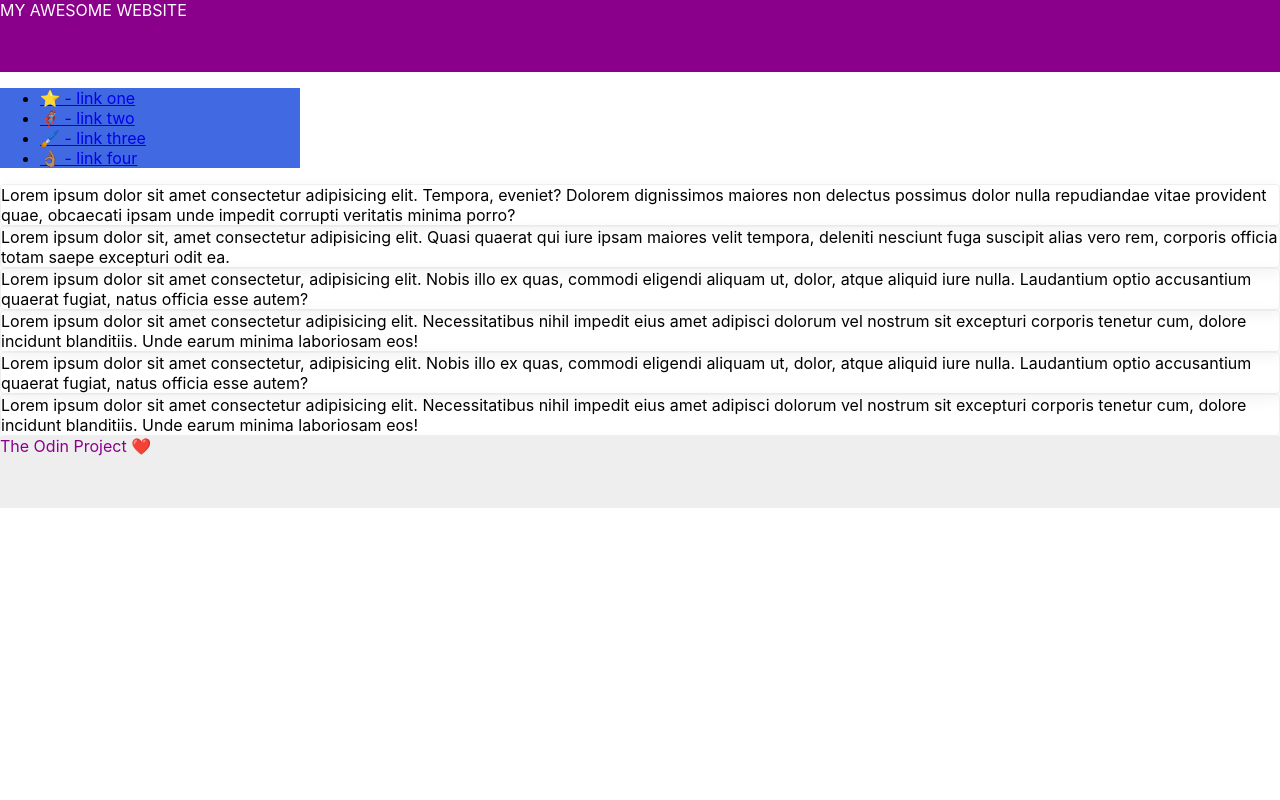
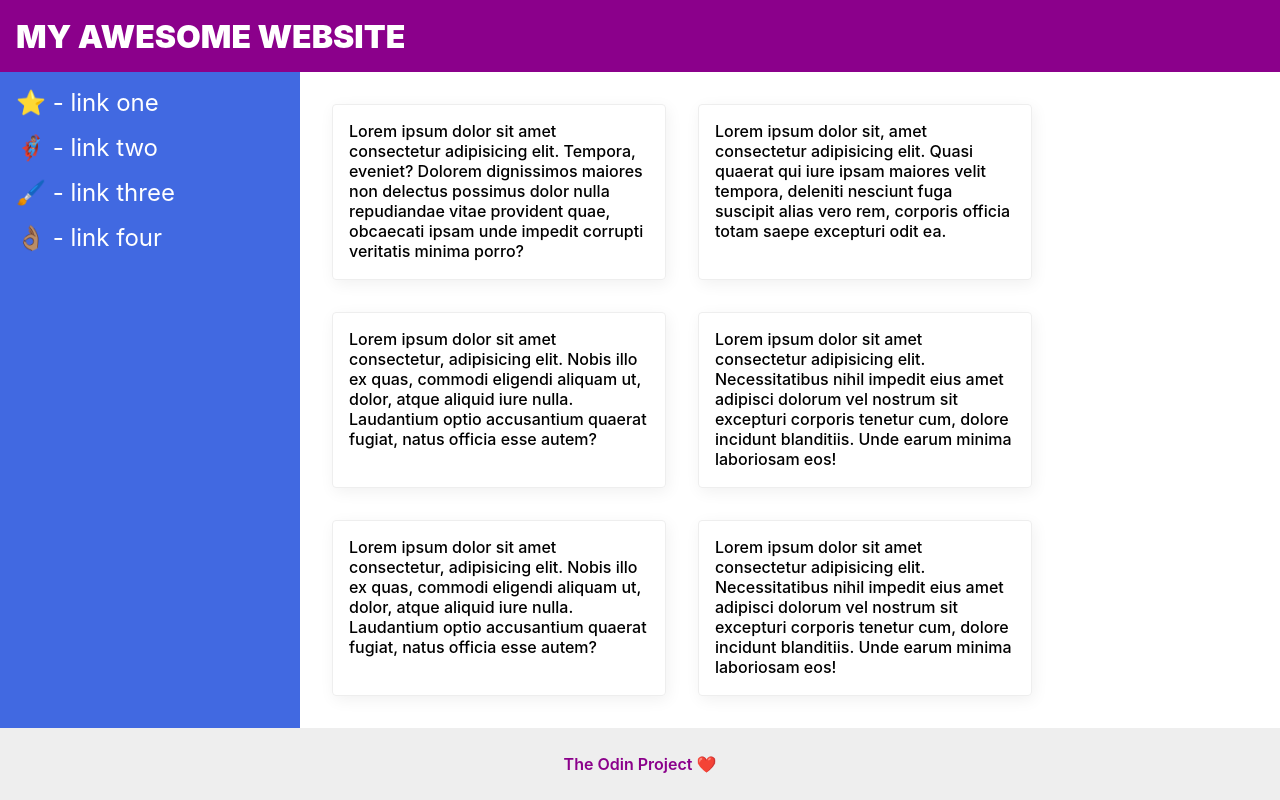
Before and after one commit to monoswirl/The-Odin-Project, a plain HTML site: page css-exercises-main/foundations/flex/07-flex-layout-2/index.html in a window 1280 px wide. Drawn offline with Linux system fonts and the light colour scheme.

Commit message:
Complete all foundations flex exercises

```diff
--- a/css-exercises-main/foundations/flex/01-flex-center/style.css
+++ b/css-exercises-main/foundations/flex/01-flex-center/style.css
@@ -3,6 +3,9 @@
   border: 4px solid midnightblue;
   width: 400px;
   height: 300px;
+  display: flex;
+  justify-content: center;
+  align-items: center;
 }
 
 .box {
--- a/css-exercises-main/foundations/flex/02-flex-header/style.css
+++ b/css-exercises-main/foundations/flex/02-flex-header/style.css
@@ -1,6 +1,10 @@
 .header  {
   font-family: monospace;
   background: papayawhip;
+  display: flex;
+  align-content: center;
+  justify-content: space-between;
+  padding: 8px;
 }
 
 .logo {
@@ -14,6 +18,10 @@
 ul {
   /* this removes the dots on the list items*/
   list-style-type: none;
+  display: flex;
+  gap: 8px;
+  margin: 0;
+  padding: 0;
 }
 
 a {
--- a/css-exercises-main/foundations/flex/03-flex-header-2/style.css
+++ b/css-exercises-main/foundations/flex/03-flex-header-2/style.css
@@ -12,6 +12,18 @@ body {
   background: white;
   border-bottom: 1px solid #ddd;
   box-shadow: 0 0 8px rgba(0,0,0,.1);
+  display: flex;
+  padding: 8px;
+}
+
+.left-side, .right-side {
+  display: flex;
+}
+
+.right-side {
+  flex: 1;
+  justify-content: flex-end;
+  gap: 16px;
 }
 
 .profile-image {
@@ -45,4 +57,6 @@ a {
 
 ul {
   list-style-type: none;
+  display: flex;
+  gap: 16px;
 }
--- a/css-exercises-main/foundations/flex/04-flex-information/style.css
+++ b/css-exercises-main/foundations/flex/04-flex-information/style.css
@@ -1,5 +1,6 @@
 body {
   font-family: 'Courier New', Courier, monospace;
+  text-align: center;
 }
 
 img {
@@ -10,6 +11,19 @@ img {
 .title {
   font-size: 36px;
   font-weight: 900;
+  text-align: center;
+  margin-bottom: 32px;
+}
+
+.container {
+  display: flex;
+  justify-content: center;
+  gap: 52px;
+
+}
+
+.plants {
+  max-width: 200px;
 }
 
 /* do not edit this footer */
--- a/css-exercises-main/foundations/flex/05-flex-modal/style.css
+++ b/css-exercises-main/foundations/flex/05-flex-modal/style.css
@@ -20,6 +20,18 @@ body {
   width: 480px;
   border-radius: 10px;
   box-shadow: 2px 4px 16px rgba(0,0,0,.2);
+  display: flex;
+  padding: 16px;
+  gap: 16px;
+}
+
+.header {
+  display: flex;
+  align-items: center;
+  justify-content: space-between;
+  font-weight: 700;
+  font-size: 24px;
+  margin-bottom: 8px;
 }
 
 .icon {
@@ -33,6 +45,7 @@ body {
   display: flex;
   align-items: center;
   justify-content: center;
+  flex-shrink: 0;
 }
 
 .close-button {
@@ -48,6 +61,10 @@ body {
   justify-content: center;
   border: 1px solid #eee;
   padding: 0;
+}
+
+.text {
+  margin-bottom: 16px;
 }
 
 button {
--- a/css-exercises-main/foundations/flex/06-flex-layout/style.css
+++ b/css-exercises-main/foundations/flex/06-flex-layout/style.css
@@ -5,6 +5,8 @@ body {
   margin: 0;
   overflow: hidden;
   font-family: Roboto, sans-serif;
+  display: flex;
+  flex-direction: column;
 }
 
 img {
@@ -24,3 +26,44 @@ input {
   padding: 8px 24px;
   width: 400px;
 }
+
+ul {
+  list-style-type: none;
+  margin: 0;
+  padding: 0;
+  display: flex;
+  gap: 16px;
+}
+
+a {
+  text-decoration: none;
+  color: gray;
+}
+
+.header, .footer {
+  display: flex;
+  justify-content: space-between;
+  padding: 16px;
+}
+
+.footer {
+  background-color: #eee;
+}
+
+.content {
+  display: flex;
+  flex-direction: column;
+  justify-content: center;
+  align-items: center;
+  gap: 8px;
+  flex: 1;
+}
+
+.buttons {
+  display: flex;
+  gap: 8px;
+}
+
+button {
+  padding: 12px;
+}
--- a/css-exercises-main/foundations/flex/07-flex-layout-2/index.html
+++ b/css-exercises-main/foundations/flex/07-flex-layout-2/index.html
@@ -11,7 +11,7 @@
     <div class="header">
       MY AWESOME WEBSITE
     </div>
-
+    <div class="container">
       <div class="sidebar">
         <ul>
           <li><a href="#">⭐ - link one</a></li>
@@ -21,13 +21,15 @@
         </ul>
       </div>
 
+      <div class="cardbox">
         <div class="card">Lorem ipsum dolor sit amet consectetur adipisicing elit. Tempora, eveniet? Dolorem dignissimos maiores non delectus possimus dolor nulla repudiandae vitae provident quae, obcaecati ipsam unde impedit corrupti veritatis minima porro?</div>
         <div class="card">Lorem ipsum dolor sit, amet consectetur adipisicing elit. Quasi quaerat qui iure ipsam maiores velit tempora, deleniti nesciunt fuga suscipit alias vero rem, corporis officia totam saepe excepturi odit ea.</div>
         <div class="card">Lorem ipsum dolor sit amet consectetur, adipisicing elit. Nobis illo ex quas, commodi eligendi aliquam ut, dolor, atque aliquid iure nulla. Laudantium optio accusantium quaerat fugiat, natus officia esse autem?</div>
         <div class="card">Lorem ipsum dolor sit amet consectetur adipisicing elit. Necessitatibus nihil impedit eius amet adipisci dolorum vel nostrum sit excepturi corporis tenetur cum, dolore incidunt blanditiis. Unde earum minima laboriosam eos!</div>
         <div class="card">Lorem ipsum dolor sit amet consectetur, adipisicing elit. Nobis illo ex quas, commodi eligendi aliquam ut, dolor, atque aliquid iure nulla. Laudantium optio accusantium quaerat fugiat, natus officia esse autem?</div>
         <div class="card">Lorem ipsum dolor sit amet consectetur adipisicing elit. Necessitatibus nihil impedit eius amet adipisci dolorum vel nostrum sit excepturi corporis tenetur cum, dolore incidunt blanditiis. Unde earum minima laboriosam eos!</div>
-
+    </div>
+    </div>
     <div class="footer">
       The Odin Project ❤️
     </div>
--- a/css-exercises-main/foundations/flex/07-flex-layout-2/style.css
+++ b/css-exercises-main/foundations/flex/07-flex-layout-2/style.css
@@ -2,28 +2,73 @@ body {
   font-family: -apple-system, BlinkMacSystemFont, 'Segoe UI', Roboto, Oxygen, Ubuntu, Cantarell, 'Open Sans', 'Helvetica Neue', sans-serif;
   margin: 0;
   min-height: 100vh;
+  display: flex;
+  flex-direction: column;
 }
 
 .header {
   height: 72px;
   background: darkmagenta;
   color: white;
+  font-size: 32px;
+  font-weight: 900;
+  display: flex;
+  align-items: center;
+  padding: 0 16px;
 }
 
 .footer {
   height: 72px;
   background: #eee;
   color: darkmagenta;
+  font-weight: 600;
+  display: flex;
+  justify-content: center;
+  align-items: center;
 }
 
 .sidebar {
   width: 300px;
   background: royalblue;
+  font-size: 24px;
   box-sizing: border-box;
+  padding: 16px;
+  display: flex;
+  flex-shrink: 0;
+}
+
+.container {
+  display: flex;
+  flex: 1;
+}
+
+.cardbox {
+  display: flex;
+  flex-wrap: wrap;
+  padding: 32px;
+  gap: 32px;
 }
 
 .card {
   border: 1px solid #eee;
   box-shadow: 2px 4px 16px rgba(0,0,0,.06);
   border-radius: 4px;
+  font-weight: 500;
+  padding: 16px;
+  width: 300px;
 }
+
+ul {
+  list-style-type: none;
+  margin: 0;
+  padding: 0;
+}
+
+li {
+  margin-bottom: 16px;
+}
+
+a {
+  text-decoration: none;
+  color: white;
+}
```
Also changed, not shown: css-exercises-main/foundations/flex/03-flex-header-2/index.html (+4 -0 lines), css-exercises-main/foundations/flex/04-flex-information/index.html (+12 -2 lines), css-exercises-main/foundations/flex/05-flex-modal/index.html (+7 -2 lines). Lines whose indentation alone changed are shown as unchanged.
